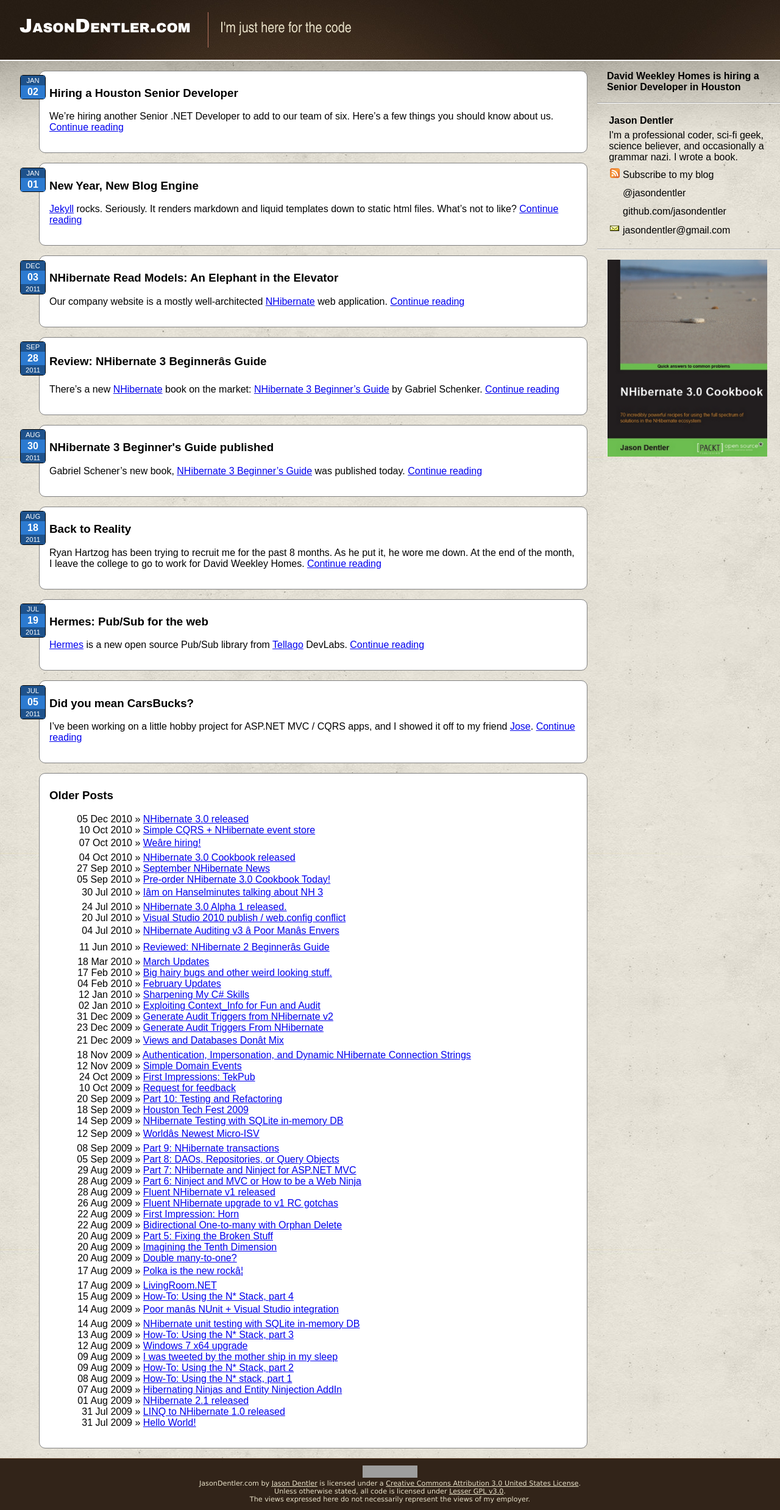
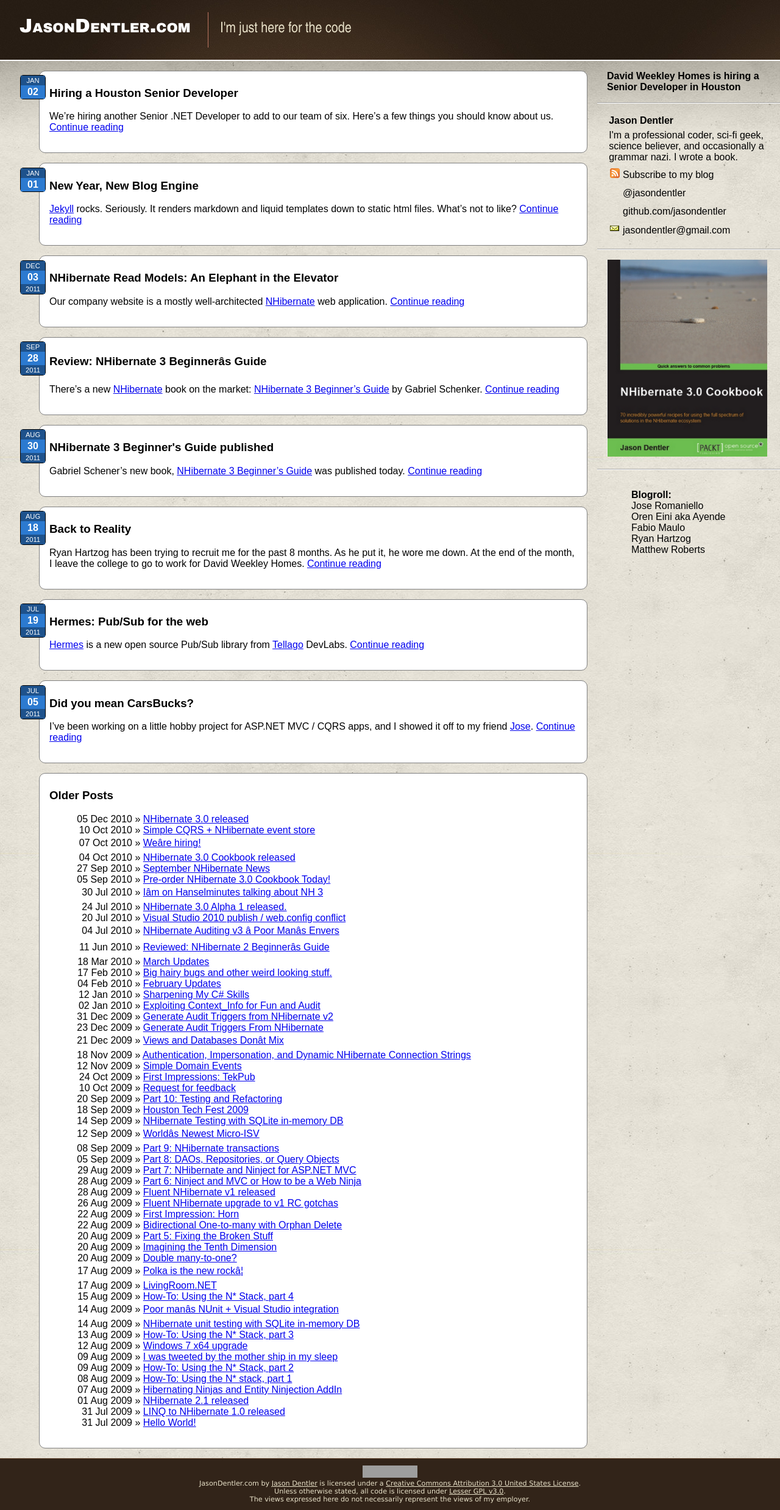
Before and after one commit to jasondentler/jasondentler.github.com, a Jekyll site: the page built from index.html, in a window 1280 px wide. Shown: the whole page at 61% size. Built offline with Jekyll 4.4.1, drawn with Linux system fonts in a browser that asks for light colours; grey boxes are pictures that could not be loaded.

Commit message:
Publish with rake at 2012-01-03 17:11:50 -0600

```diff
--- a/_includes/sidebar.html
+++ b/_includes/sidebar.html
@@ -11,8 +11,18 @@
 		<li><a href="mailto:jasondentler@gmail.com" class="follow-button"><img src="/images/email.png"><span>jasondentler@gmail.com</span></a></li>
 	</ul>
 </div>
-<div class="sidebar-box last-sidebar">
+<div class="sidebar-box">
 	<a href="http://www.packtpub.com/nhibernate-3-0-cookbook/book?utm_source=jasondentler.com&utm_medium=blog&utm_content=authorsite&utm_campaign=mdb_004974">
 		<img src="/images/NH3CookbookCoverSidebar.png" alt="NHibernate 3.0 Cookbook" style="width: 98%"/>
 	</a>
 </div>
+<div class="sidebar-box last-sidebar">
+	<ul id="blogroll">
+		<li class="heading">Blogroll:</li>
+		<li><a href="http://joseoncode.com/">Jose Romaniello</a></li>
+		<li><a href="http://ayende.com/blog">Oren Eini aka Ayende</a></li>
+		<li><a href="http://fabiomaulo.blogspot.com/">Fabio Maulo</a></li>
+		<li><a href="http://www.missingreturnpath.com/">Ryan Hartzog</a></li>
+		<li><a href="http://www.codeblot.com/">Matthew Roberts</a></li>
+	</ul>
+</div>
--- a/css/site.css
+++ b/css/site.css
@@ -258,3 +258,11 @@ h3 a:hover {
 #dsq-pagination {
 	display: none;
 }
+
+#blogroll {
+	list-style-type: none;
+}
+
+#blogroll .heading {
+	font-weight: bold;
+}
```
